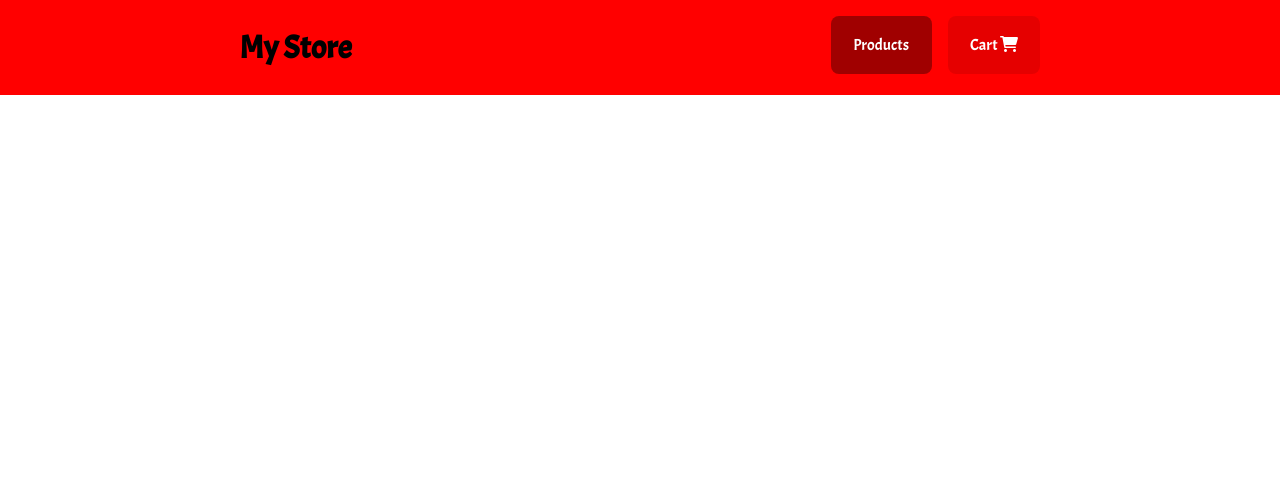
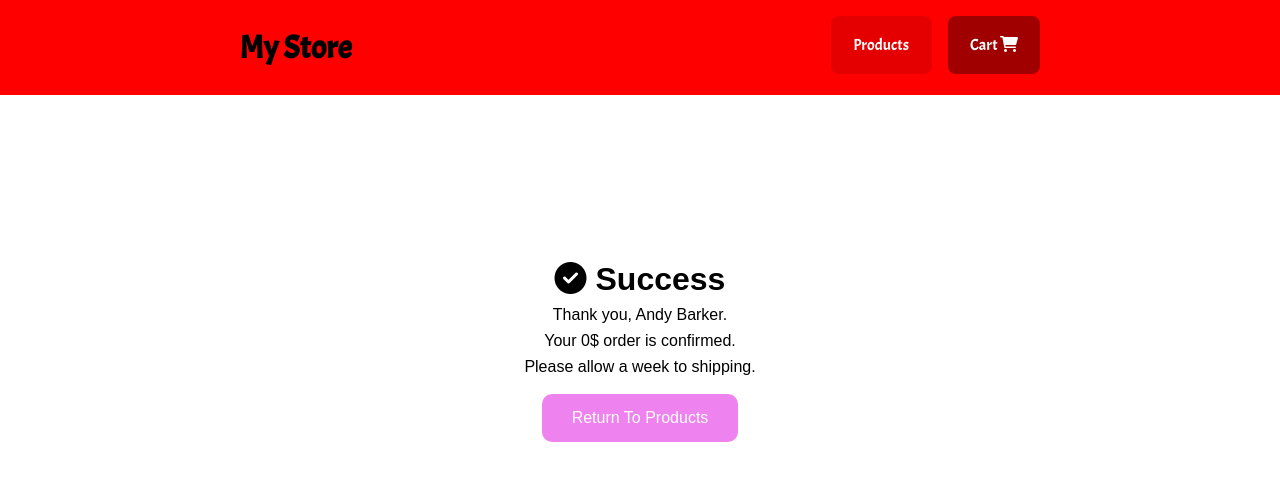
Before and after one commit to ibnsamy96/fwd-store-angular, an Angular app: page /cart/order-confirmed in a window 1280 px wide. Before the commit this address led to /products. Shown: the top 480 px of the page. Built offline with nearby package versions, Linux system fonts and the light colour scheme; no server answers; a web font is replaced by a local one.

Commit message:
added the confirmation page

```diff
--- a/src/app/app-routing.module.ts
+++ b/src/app/app-routing.module.ts
@@ -13,7 +13,7 @@ const routes: Routes = [
   },
   { path: 'products/:id', component: ProductPageComponent },
   { path: 'cart', component: CartComponent },
-  { path: 'order-confirmed', component: ConfirmationComponent },
+  { path: 'cart/order-confirmed', component: ConfirmationComponent },
   { path: '**', redirectTo: 'products' },
 ];
 
--- a/src/app/components/cart/cart.component.ts
+++ b/src/app/components/cart/cart.component.ts
@@ -48,6 +48,6 @@ export class CartComponent implements OnInit {
 
   submitAddress(name: any, address: any, card: any) {
     console.log({ userInfo: { name, address, card } });
-    this.router.navigate(['order-confirmed']);
+    this.router.navigate(['cart', 'order-confirmed']);
   }
 }
--- a/src/app/components/confirmation/confirmation.component.css
+++ b/src/app/components/confirmation/confirmation.component.css
@@ -0,0 +1,25 @@
+.container {
+  width: 100%;
+  height: 60vh;
+  /* background-color: red; */
+  display: flex;
+  flex-direction: column;
+  justify-content: center;
+  align-items: center;
+  gap: 0.5rem;
+}
+
+a {
+  outline: none;
+  border: none;
+  padding: 15px 30px;
+  background-color: violet;
+  color: white;
+  border-radius: 10px;
+  text-decoration: none;
+  margin-top: 10px;
+}
+
+a:hover {
+  background-color: blueviolet;
+}
--- a/src/app/components/confirmation/confirmation.component.html
+++ b/src/app/components/confirmation/confirmation.component.html
@@ -1 +1,7 @@
-<p>confirmation works!</p>
+<div class="container">
+  <h1><i class="fa-solid fa-circle-check"></i> Success</h1>
+  <p>Thank you, Andy Barker.</p>
+  <p>Your {{ calculateUserPayment() | number }}$ order is confirmed.</p>
+  <p>Please allow a week to shipping.</p>
+  <a routerLink="products">Return To Products</a>
+</div>
--- a/src/app/components/confirmation/confirmation.component.ts
+++ b/src/app/components/confirmation/confirmation.component.ts
@@ -1,15 +1,21 @@
 import { Component, OnInit } from '@angular/core';
+import { CartManagementService } from '../../cart-management.service';
 
 @Component({
   selector: 'app-confirmation',
   templateUrl: './confirmation.component.html',
-  styleUrls: ['./confirmation.component.css']
+  styleUrls: ['./confirmation.component.css'],
 })
 export class ConfirmationComponent implements OnInit {
-
-  constructor() { }
+  constructor(private cartManager: CartManagementService) {}
 
   ngOnInit(): void {
+    // console.log(payment);
   }
 
+  calculateUserPayment() {
+    return this.cartManager.getCart().reduce((acc, item) => {
+      return acc + item.product.price * item.quantity;
+    }, 0);
+  }
 }
--- a/src/app/layout/header/header.component.html
+++ b/src/app/layout/header/header.component.html
@@ -7,11 +7,7 @@
   >
     <a routerLink="/products">Products</a>
   </li>
-  <li
-    id="cartAnchor"
-    routerLinkActive="active"
-    [routerLinkActiveOptions]="{ exact: true }"
-  >
+  <li id="cartAnchor" routerLinkActive="active">
     <a routerLink="/cart">Cart <i class="fa-solid fa-cart-shopping"></i></a>
   </li>
 </ul>
--- a/src/styles.css
+++ b/src/styles.css
@@ -2,11 +2,16 @@
   margin: 0;
   padding: 0;
   box-sizing: border-box;
+}
+
+*:not(i) {
   font-family: "Hind Madurai", sans-serif;
 }
+
 html {
   height: 100%;
 }
+
 body {
   min-height: 100%;
 }
```
